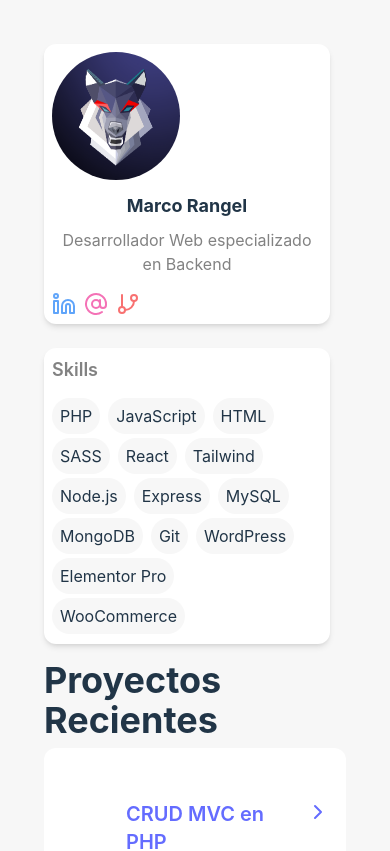
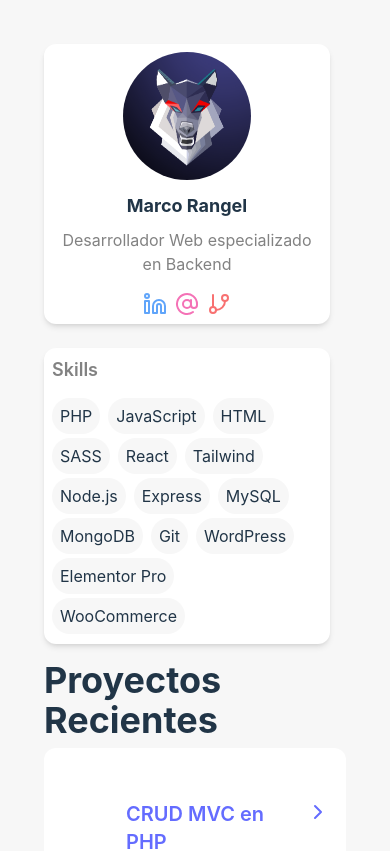
Before and after one commit to marc7hedev/minimalPortfolio, a React (Vite) app: page / in a window 390 px wide. Shown: the top 851 px of the page. Built offline with nearby package versions, Linux system fonts and the light colour scheme.

Commit message:
Corregido estilos en Bio.jsx

```diff
--- a/src/sections/Bio.jsx
+++ b/src/sections/Bio.jsx
@@ -8,11 +8,11 @@ const Bio = () => {
             <img
                 src="/profile.png"
                 alt="Foto de perfil"
-                className="h-32 w-32 rounded-full"
+                className="h-32 w-32 rounded-full mx-auto md:mx-0"
             />
             <h1 className="text-lg md:text-2xl font-bold mt-3">Marco Rangel</h1>
             <p className="text-secondary-foreground py-2">Desarrollador Web especializado en Backend</p>
-            <div className="flex flex-row gap-2 mt-2">
+            <div className="flex flex-row justify-center md:justify-start gap-2 mt-2">
                 <a href="https://mx.linkedin.com/" target="_blank" rel="noopener noreferrer" >
 
                     <Linkedin className="text-blue-400 hover:text-blue-600 cursor-pointer"/>
```
